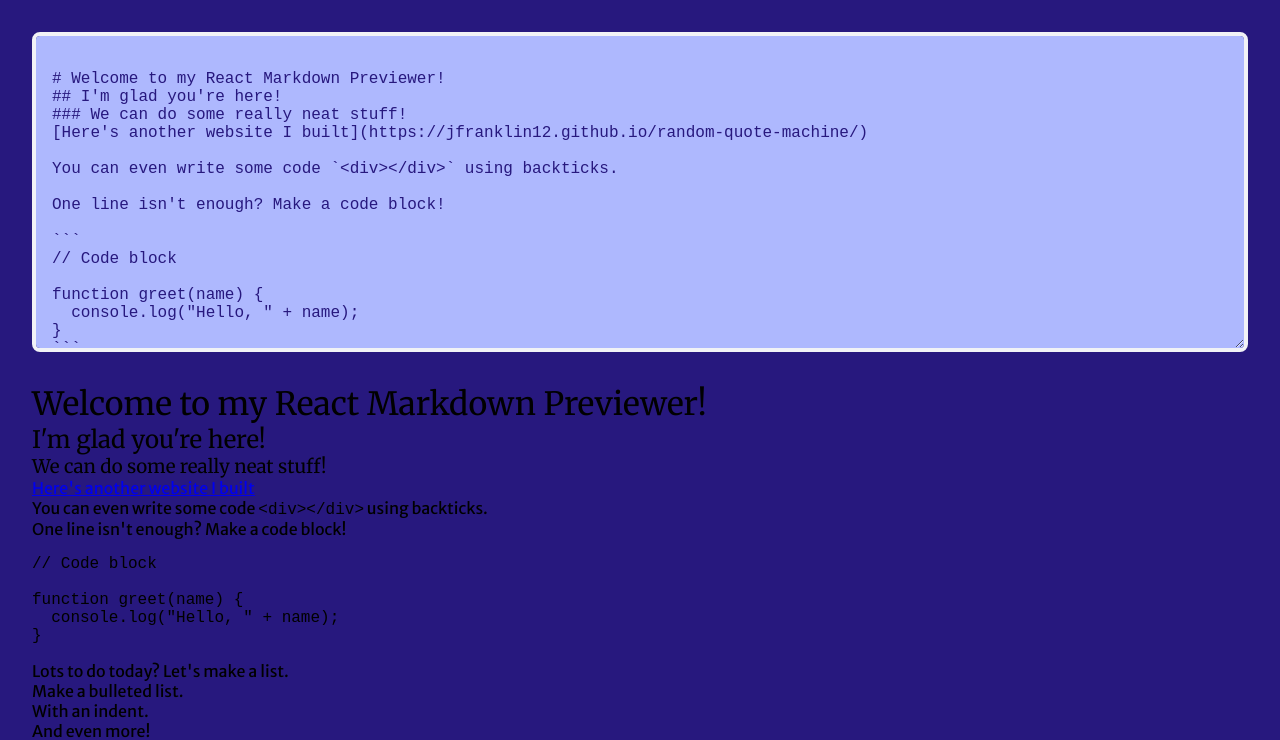
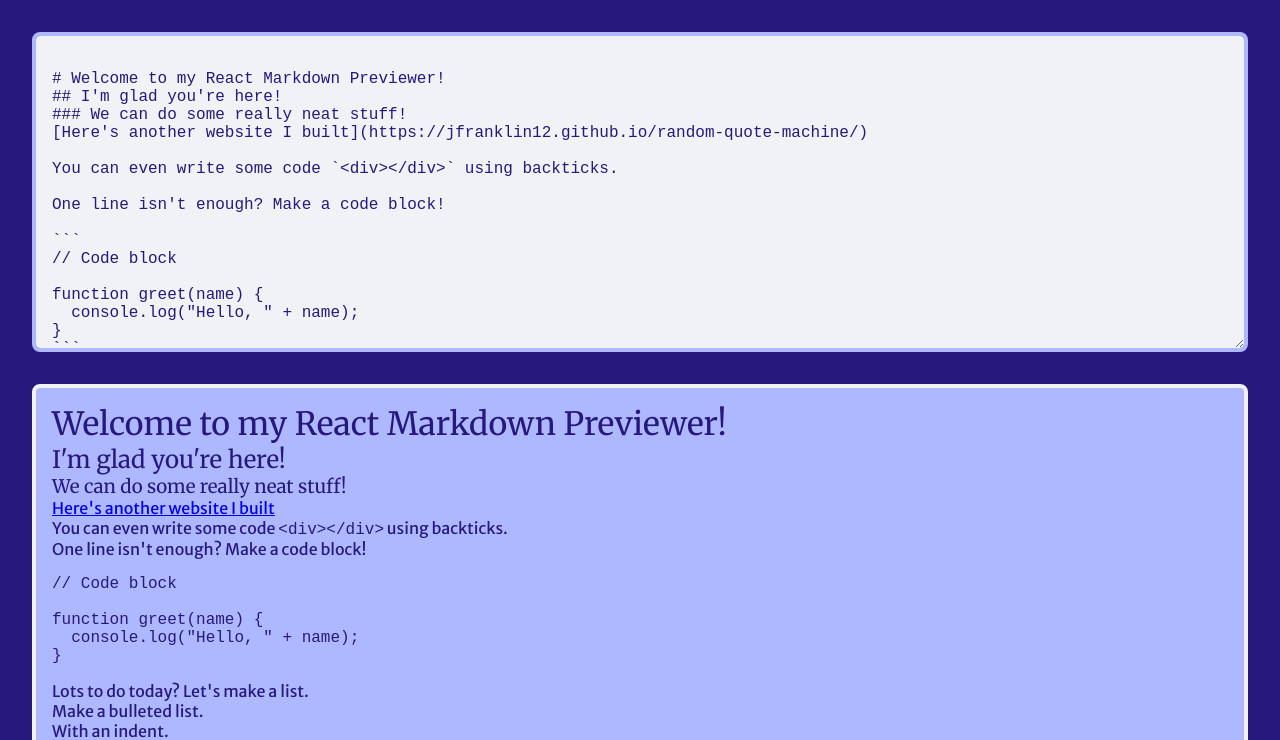
Before and after one commit to jfranklin12/markdown-previewer, a React (Create React App) app: page / in a window 1280 px wide. Shown: the top 740 px of the page. Built offline with nearby package versions, Linux system fonts and the light colour scheme.

Commit message:
editor and preview base styles added and adjusted

```diff
--- a/src/App.css
+++ b/src/App.css
@@ -15,14 +15,25 @@
   gap: 2rem;
 }
 
+/* Editor and Preview Styles */
+#editor, #preview {
+  width: 100%;
+  padding: 1rem;
+  color: #27187E;
+  border-radius: 0.5rem;
+}
+
 /* Editor styles */
 #editor {
-  width: 100%;
   height: 20rem;
-  padding: 1rem;
+  background-color: #F1F2F6;
+  font-size: 1rem;
+  border: 4px solid #AEB8FE;
+}
+
+/* Previe styles */
+#preview {
+  border: 4px solid #F1F2F6;
   background-color: #AEB8FE;
-  color: #27187E;
-  font-size: 1rem;
-  border: 4px solid #F1F2F6;
-  border-radius: 0.5rem;
+  min-height: 35rem;
 }
```
